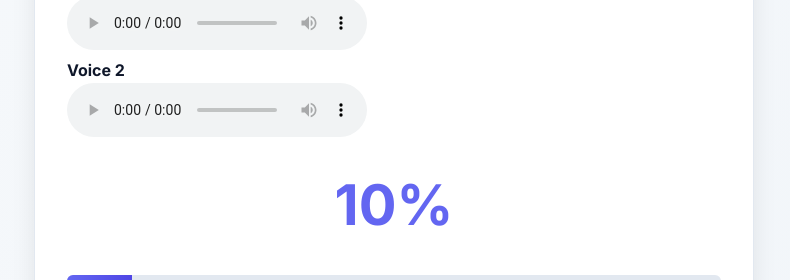
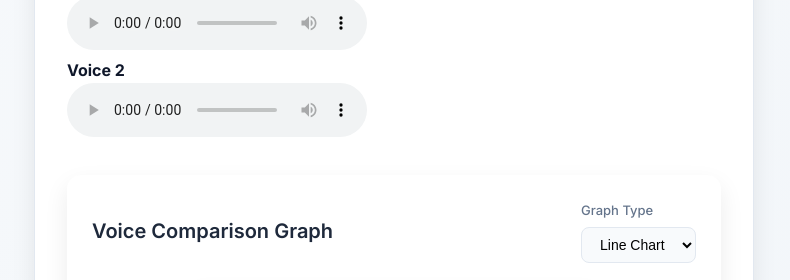
Before and after one commit to mahmud002/voice_int_system, a Django app: template internal_check/templates/voice_similarity.html in a window 1280 px wide. Shown: the part 985-1265 px from the top of the page, without its empty margins (246-1036 px from the left). Run offline with Django 5.2, Linux system fonts and the light colour scheme; the template is opened without the code that fills it: most values are stand-ins (such as "Sample title", 1, 10 or a date in 2020).

Commit message:
Similarity complete

```diff
--- a/internal_check/templates/voice_similarity.html
+++ b/internal_check/templates/voice_similarity.html
@@ -1,3 +1,4 @@
+
 {% extends 'base.html' %}
 
 {% block title %}Voice Similarity Check - Voice Intelligence System{% endblock %}
@@ -219,6 +220,71 @@
             padding: 1.5rem;
         }
     }
+
+ .comparison-graph-container{
+    margin-top: 30px;
+    padding: 25px;
+    border-radius: 14px;
+    background: #ffffff;
+    box-shadow: 0 10px 25px rgba(0,0,0,0.08);
+}
+
+.graph-header{
+    display:flex;
+    justify-content:space-between;
+    align-items:center;
+    margin-bottom:20px;
+}
+
+.graph-header h4{
+    font-size:20px;
+    font-weight:600;
+    color:#1e293b;
+}
+
+.graph-selector{
+    display:flex;
+    flex-direction:column;
+    gap:6px;
+}
+
+.graph-selector label{
+    font-size:13px;
+    font-weight:500;
+    color:#64748b;
+}
+
+.graph-selector select{
+    padding:8px 14px;
+    border-radius:8px;
+    border:1px solid #e2e8f0;
+    background:#f8fafc;
+    font-size:14px;
+    font-weight:500;
+    cursor:pointer;
+    transition:all 0.2s ease;
+}
+
+.graph-selector select:hover{
+    border-color:#6366f1;
+}
+
+.graph-selector select:focus{
+    outline:none;
+    border-color:#6366f1;
+    box-shadow:0 0 0 3px rgba(99,102,241,0.15);
+}
+
+.graph-display{
+    text-align:center;
+}
+
+.comparison-graph{
+    max-width:100%;
+    border-radius:10px;
+    border:1px solid #e2e8f0;
+    box-shadow:0 5px 15px rgba(0,0,0,0.06);
+}
 </style>
 {% endblock %}
 
@@ -247,8 +313,7 @@
                     {% for message in messages %}
                         <div class="alert
                             {% if message.tags == 'success' %}alert-success{% endif %}
-                            {% if message.tags == 'error' or message.tags == 'danger' %}alert-error{% endif %}
-                        ">
+                            {% if message.tags == 'error' or message.tags == 'danger' %}alert-error{% endif %}">
                             {{ message }}
                         </div>
                     {% endfor %}
@@ -276,10 +341,10 @@
                     <button type="submit" class="btn-check" id="checkBtn" disabled>Check Similarity</button>
                 </form>
 
-                <!-- Result area (shown after processing) -->
                 {% if result %}
                 <div class="result-section">
                     <h3 class="result-title">Similarity Result</h3>
+
                     <h4>Voice 1</h4>
                     <audio controls>
                         <source src="{{ result.voice1_url }}" type="audio/wav">
@@ -289,7 +354,30 @@
                     <audio controls>
                         <source src="{{ result.voice2_url }}" type="audio/wav">
                     </audio>
-                    <div class="similarity-score">{{ result.score }}%</div>
+
+                    <div class="comparison-graph-container">
+
+                        <div class="graph-header">
+                            <h4>Voice Comparison Graph</h4>
+
+                            <div class="graph-selector">
+                                <label for="graphType">Graph Type</label>
+                                <select id="graphType">
+                                    <option value="line">Line Chart</option>
+                                    <option value="bar">Bar Chart</option>
+                                </select>
+                            </div>
+                        </div>
+
+                        <div class="graph-display">
+                            <img id="lineGraph" src="{{ result.comparison_graph }}" class="comparison-graph">
+                            <img id="barGraph" src="{{ result.bar_chart }}" class="comparison-graph" style="display:none;">
+
+                        </div>
+
+                    </div>
+
+                    <div class="similarity-score mt-4">{{ result.score }}%</div>
 
                     <div class="similarity-bar">
                         <div class="similarity-fill" style="width: {{ result.score }}%"></div>
@@ -325,7 +413,30 @@
 </div>
 
 <script>
-// Enable/disable check button based on file selection
+const graphType = document.getElementById("graphType");
+const lineGraph = document.getElementById("lineGraph");
+const barGraph = document.getElementById("barGraph");
+
+
+graphType.addEventListener("change", function(){
+
+    if(this.value === "line"){
+        lineGraph.style.display = "block";
+        barGraph.style.display = "none";
+        heatmap.style.display = "none";
+    }
+
+    if(this.value === "bar"){
+        lineGraph.style.display = "none";
+        barGraph.style.display = "block";
+        heatmap.style.display = "none";
+    }
+
+
+});
+</script>
+<script>
+// File input handling
 const voice1 = document.getElementById('voice1');
 const voice2 = document.getElementById('voice2');
 const checkBtn = document.getElementById('checkBtn');
@@ -340,11 +451,17 @@ voice1.addEventListener('change', () => {
     voice1Name.textContent = voice1.files[0]?.name || 'No file chosen';
     updateButton();
 });
-
 voice2.addEventListener('change', () => {
     voice2Name.textContent = voice2.files[0]?.name || 'No file chosen';
     updateButton();
 });
+
+// Delete temp files on page unload
+window.addEventListener("beforeunload", function () {
+    navigator.sendBeacon("/internal/delete_temp_files/");
+});
 </script>
 
+
+
 {% endblock %}
--- a/internal_check/urls.py
+++ b/internal_check/urls.py
@@ -4,6 +4,7 @@ from . import views
 urlpatterns = [
     path('similarity_checking/', views.voice_similarity, name='register'),
     path('search_youtube/', views.search_youtube, name='search_youtube'),
+    path("delete_temp_files/", views.delete_temp_files, name="delete_temp_files"),
 ]
 
 #1361260033753
```
Also changed, not shown: internal_check/views.py (+121 -12 lines), requirements.txt (+2 -89 lines). Lines whose indentation alone changed are shown as unchanged.
